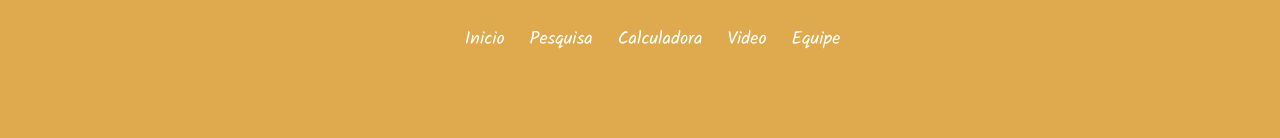
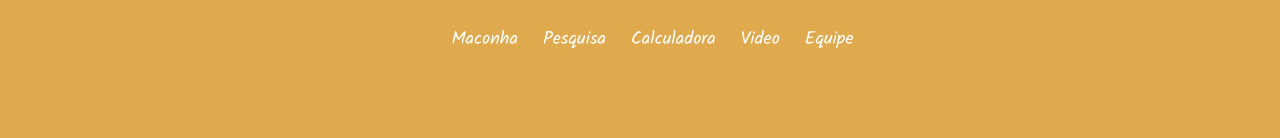
Before and after one commit to victorh21/Saturno-Web_site-sa, a plain HTML site: page index.html in a window 1280 px wide. Shown: the top 138 px of the page. Drawn offline with nearby package versions, Linux system fonts and the light colour scheme.

Commit message:
Update index.html

```diff
--- a/index.html
+++ b/index.html
@@ -20,7 +20,7 @@
             <div class="icon cancel-btn">
               <i class="fas fa-times"></i>
             </div>
-            <li><a href="#HOME">Inicio</a></li>
+            <li><a href="#HOME">Maconha</a></li>
             <li><a href="#PQS">Pesquisa</a></li>
             <li><a href="#CALCU">Calculadora</a></li>
             <li><a href="#VIDEO">Video</a></li>
```
